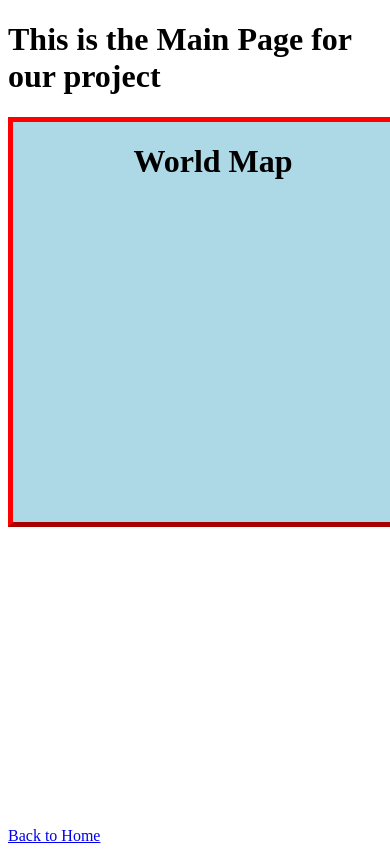
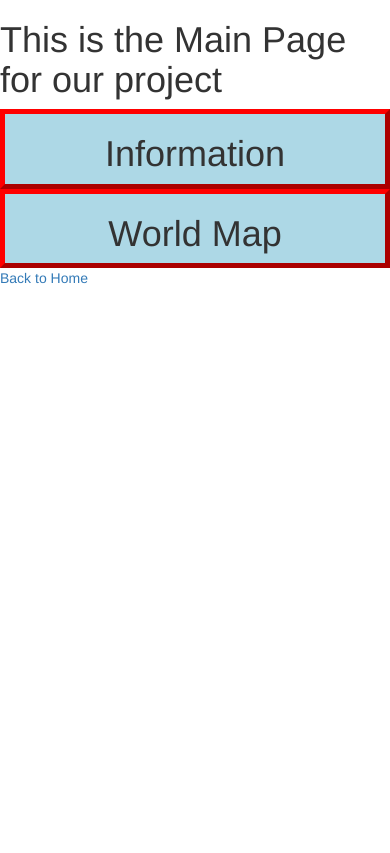
Before and after one commit to duypham228/Quaker-Oats, a Flask app: page /main_vis in a window 390 px wide; the page is wider, and only the part inside the window is pictured. After the commit the page ends 284 px from the top of that part, so only its background shows below. Run offline with Flask 2, Linux system fonts and the light colour scheme; some libraries are stand-ins or nearby versions.

Commit message:
add bootstrap for responsive

```diff
--- a/static/css/main.css
+++ b/static/css/main.css
@@ -1,22 +1,7 @@
-.wrapper {
-    display: grid;
-    grid-template-columns: repeat(3, 1fr);
-    gap: 10px;
-    grid-auto-rows: minmax(100px, auto);
-  }
+
 
 .box {
     border: 5px outset red;
     background-color: lightblue;
     text-align: center;
 }
-
-.world-map{
-    width: 400px;
-    height: 400px;
-}
-
-.info{
-    width: 400px;
-    height: 700px;
-}
--- a/templates/base.html
+++ b/templates/base.html
@@ -4,6 +4,13 @@
     <meta charset="UTF-8">
     <meta name="viewport" content="width=device-width, initial-scale=1.0">
     <meta http-equiv="X-UA-Compatible" content="ie=edge">
+    <link rel="stylesheet" href="https://maxcdn.bootstrapcdn.com/bootstrap/3.4.1/css/bootstrap.min.css">
+
+    <!-- jQuery library -->
+    <script src="https://ajax.googleapis.com/ajax/libs/jquery/3.5.1/jquery.min.js"></script>
+
+    <!-- Latest compiled JavaScript -->
+    <script src="https://maxcdn.bootstrapcdn.com/bootstrap/3.4.1/js/bootstrap.min.js"></script>
     <link rel="stylesheet" href="{{ url_for('static', filename='css/main.css') }}">
     {% block head %}{% endblock %}
 </head>
--- a/templates/main_vis.html
+++ b/templates/main_vis.html
@@ -7,13 +7,16 @@
 {% block body %}
     <h1>This is the Main Page for our project</h1>
 
-    <div class="wrapper">
-        <div class="world-map box">
-            <h1>World Map</h1>
-        </div>
+    <div class="container-fluid">
 
-        <div class="info box">
-            <h1>Information</h1>
+        <div class="row">
+            <div class="info box col">
+                <h1>Information</h1>
+            </div>
+
+            <div class="world-map box col">
+                <h1>World Map</h1>
+            </div>
         </div>
     </div>
 
```
Also changed, not shown: 1 other file.
